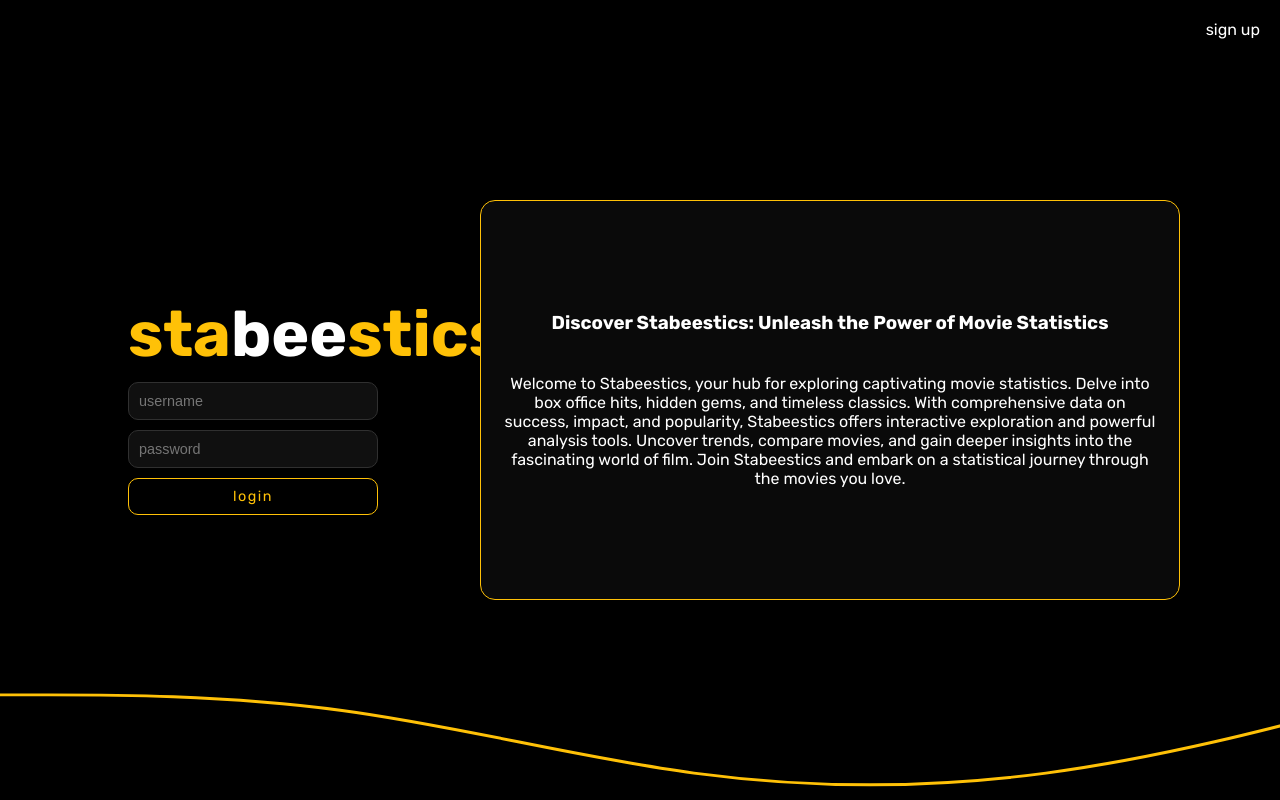
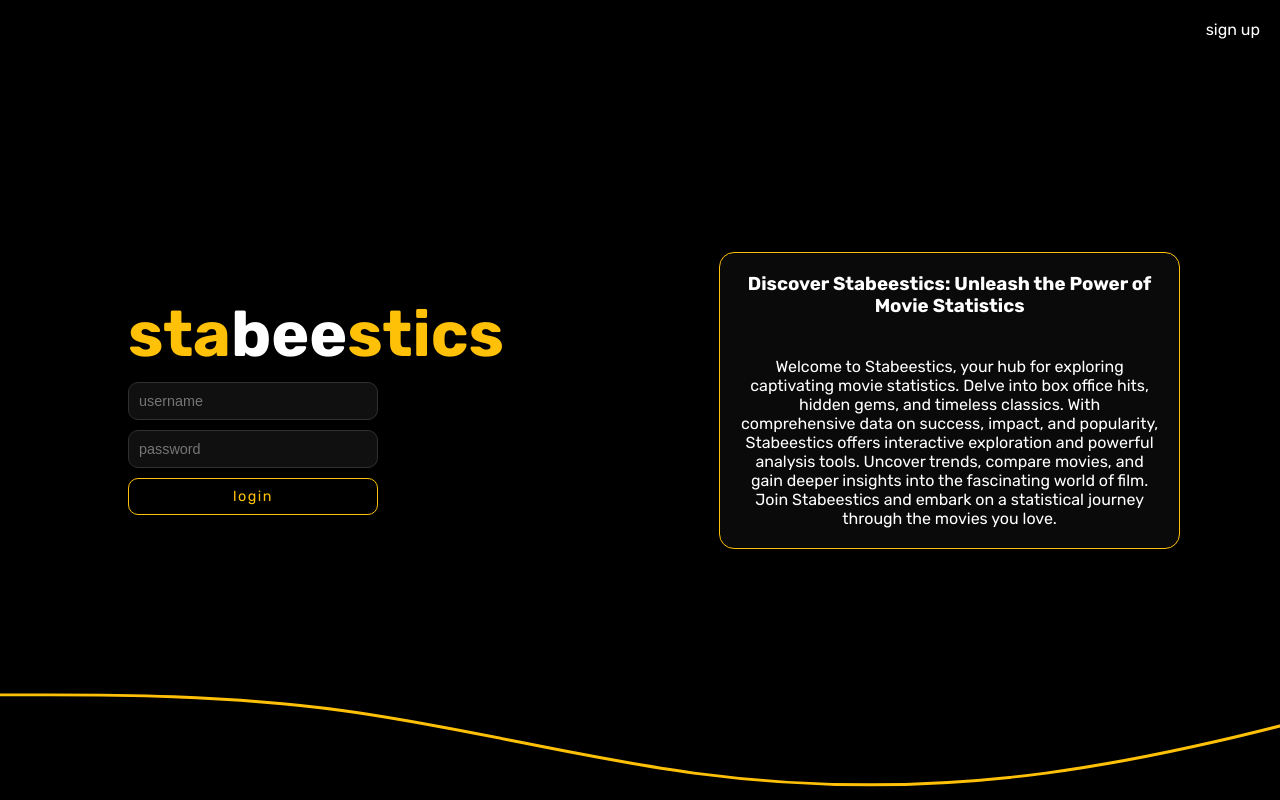
Before and after one commit to FreaksMind/ProiectTW, a website: page src/views/index.html in a window 1280 px wide. Drawn offline with Linux system fonts and the light colour scheme; no server answers.

Commit message:
some style changes

```diff
--- a/src/views/styles/landing.css
+++ b/src/views/styles/landing.css
@@ -155,8 +155,8 @@ body{
 }
 
 .info-wrapper{
-  width: 700px;
-  height: 400px;
+  width: 40%;
+  height: 100%;
   color: white;
   background-color: rgb(10, 10, 10);
   border: 1px solid #ffc107;
```
Also changed, not shown: src/views/movie.html (+16 -7 lines), src/views/styles/movie.css (+5 -2 lines).
